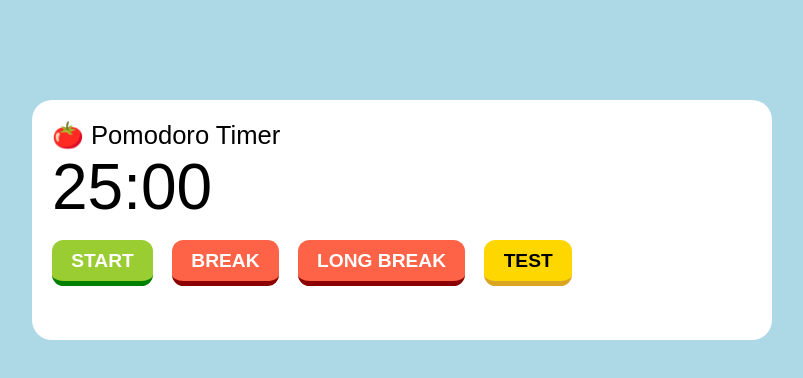
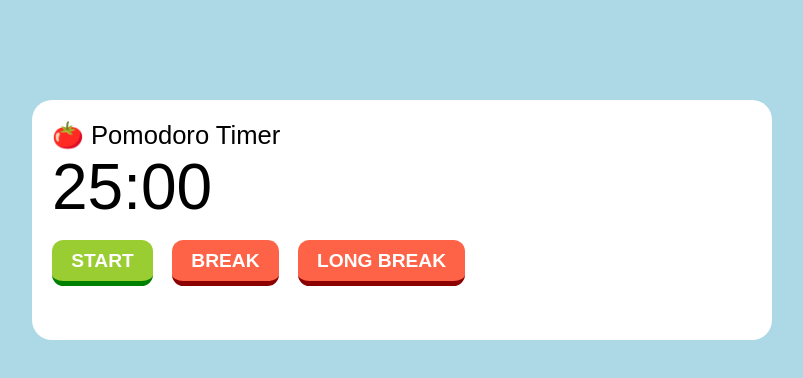
Before and after one commit to zstix/pomo, a React (Create React App) app: page / in a window 1280 px wide. Shown: the top 378 px of the page, without its empty margins (238-1041 px from the left). Built offline with nearby package versions, Linux system fonts and the light colour scheme.

Commit message:
Added desktop notifications

```diff
--- a/src/components/App.js
+++ b/src/components/App.js
@@ -1,5 +1,5 @@
 import React, { useState, useEffect } from 'react';
-import { timeToString, playDoneSound } from '../utils';
+import { timeToString, playDoneSound, notify } from '../utils';
 import Controls from './Controls';
 import Timer from './Timer';
 import Log from './Log';
@@ -10,8 +10,9 @@ const durations = {
   POMO: { length: 1500, type: 'pomo' },
   SHORT: { length: 300, type: 'break' },
   LONG: { length: 900, type: 'break' },
-  TEST: { length: 5, type: 'test' }
 };
+
+notify('Ready to start!');
 
 const App = () => {
   const [running, setRunning] = useState(false);
@@ -21,8 +22,7 @@ const App = () => {
   useEffect(() => {
     const interval = setInterval(() => {
       if (time === 0) {
-        stopTimer();
-        playDoneSound();
+        stopTimer(true);
         return false;
       }
       if (running) {
@@ -47,10 +47,14 @@ const App = () => {
     ]);
   };
 
-  const stopTimer = () => {
+  const stopTimer = done => {
     setRunning(false);
     setTime(durations.POMO.length);
     document.title = 'zstix - Pomo';
+    if (done) {
+      playDoneSound();
+      notify('Timer Complete!')
+    }
   }
 
   const removeHistory = index => {
@@ -69,7 +73,6 @@ const App = () => {
           onStart={() => startTimer(durations.POMO)}
           onShortBreak={() => startTimer(durations.SHORT)}
           onLongBreak={() => startTimer(durations.LONG)}
-          onTest={() => startTimer(durations.TEST)}
           onClear={() => stopTimer()}
          />
 
--- a/src/components/Controls.js
+++ b/src/components/Controls.js
@@ -5,8 +5,7 @@ const Controls = ({
   onStart,
   onShortBreak,
   onLongBreak,
-  onClear,
-  onTest
+  onClear
  }) => (
   <section className="controls">
     {!running && (
@@ -43,15 +42,6 @@ const Controls = ({
         </button>
       </>
     )}
-
-    {!running && (
-      <button
-        className="yellow test"
-        onClick={onTest}
-      >
-        test
-      </button>
-    )}
   </section>
 );
 
--- a/src/utils.js
+++ b/src/utils.js
@@ -57,3 +57,21 @@ export const playDoneSound = async () => {
   await pause(50);
   await beep(options);
 }
+
+export const notify = message => {
+  if (!("Notification" in window)) {
+    console.log('This browser does not support dekstop notifications');
+  }
+
+  else if (Notification.permission === 'granted') {
+    new Notification(message);
+  }
+
+  else if (Notification.permission !== 'denied') {
+    Notification.requestPermission().then((permission) => {
+      if (permission === 'granted') {
+        new Notification(message);
+      }
+    })
+  }
+};
```
Also changed, not shown: 1 other file (tests, documents, lock files or other folders).
